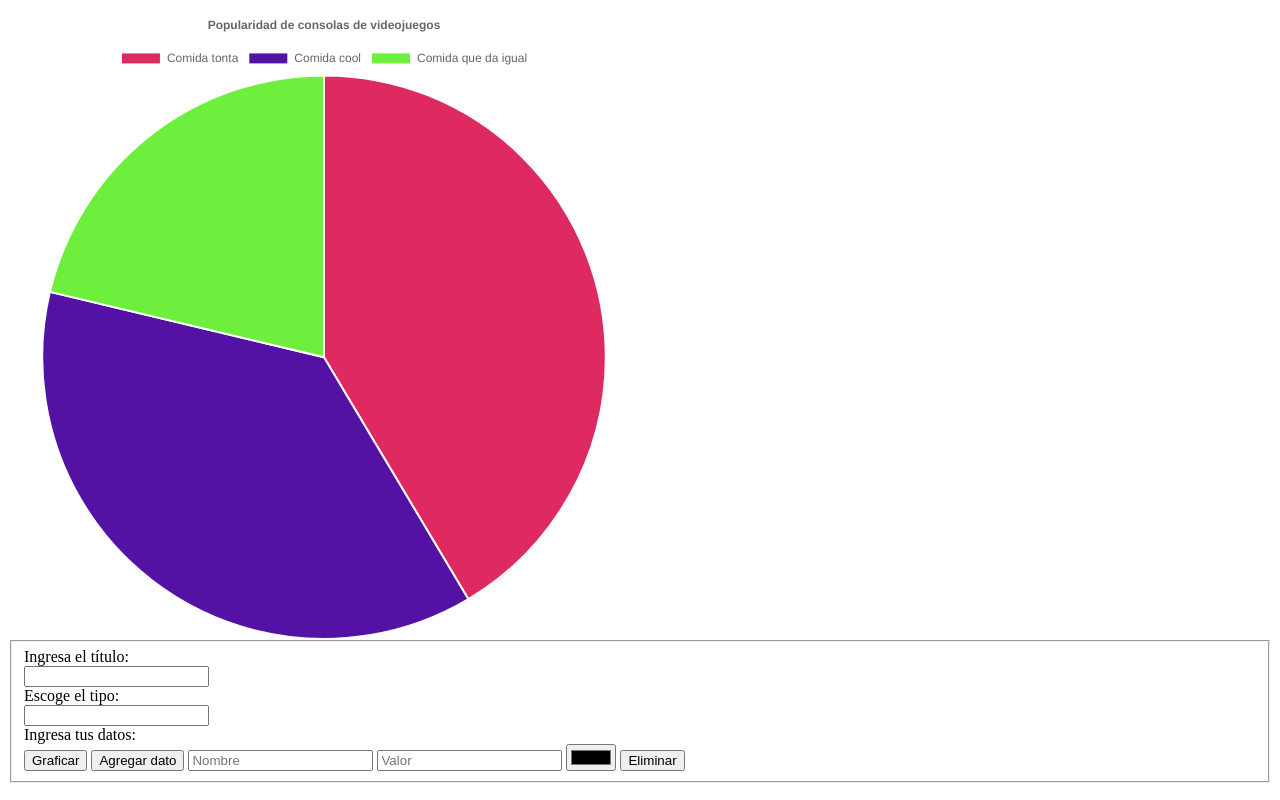
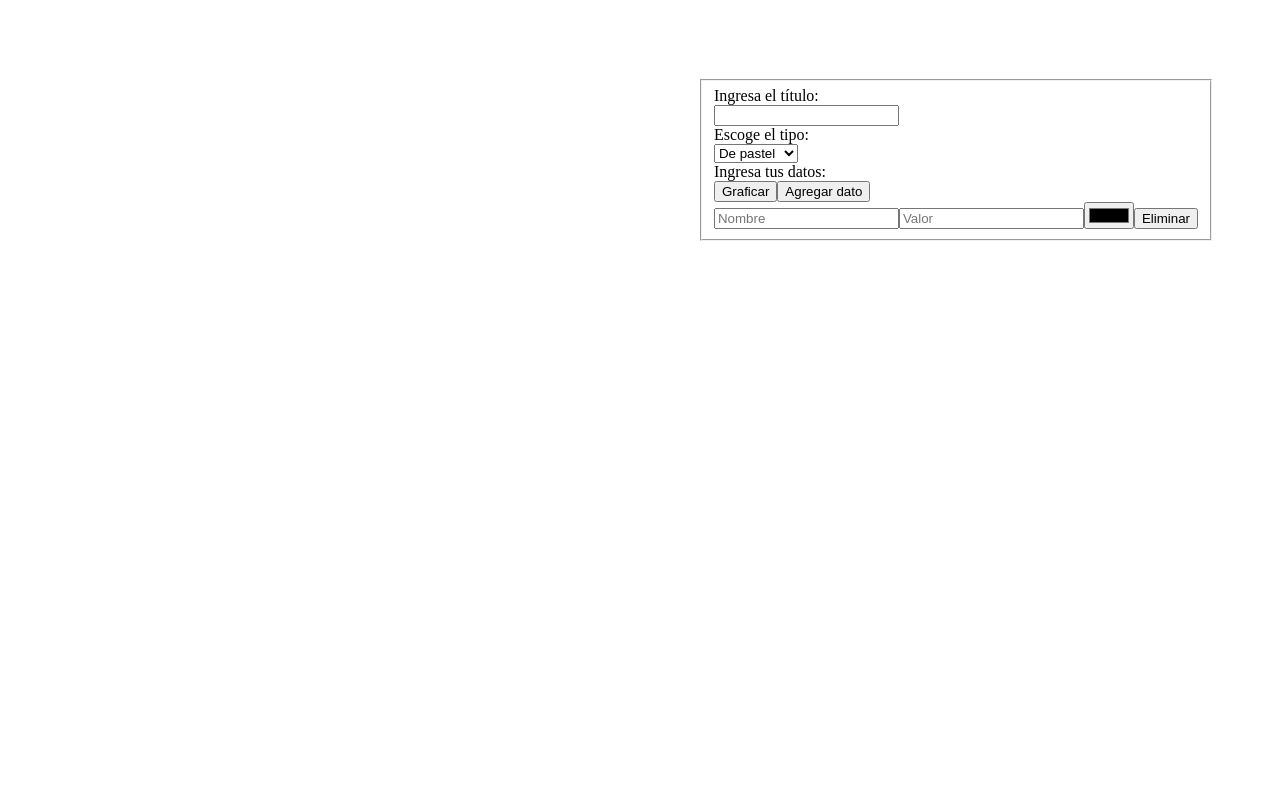
Before and after one commit to Whoever-ThisIs/JS_AbrahamLopez, a plain HTML site: page act18/templates/act18.html in a window 1280 px wide. Both pictures are taken after a click on the button "Graficar". Drawn offline with nearby package versions, Linux system fonts and the light colour scheme.

Commit message:
FEAT Cambios en act18 y 16. Subida de act 2

```diff
--- a/act18/dynamics/act18.js
+++ b/act18/dynamics/act18.js
@@ -1,22 +1,132 @@
 $(document).ready(()=>{
-  let ctx = $("#canvas")[0].getContext('2d');
+  body();
+  var titulo = document.getElementsByClassName("titulo").value;
+  if (titulo == undefined) {
+    titulo = "Gráfica";
+  }
+  if (graphic.length > 0) {
+
+    for (var i = 0; i < graphic.length; i++) {
+      labels.push(graphic[i].name);
+      bgColors.push(graphic[i].color);
+      values.push(graphic[i].value);
+    }
+  }
+  var type = document.getElementById("type").value;
+  let ctx = $("#canvas")[0].getContext("2d");
+  if (labels.length != 0 && bgColors.length != 0 && values.length != 0) {
+    console.log("xd");
     let grafica = new Chart(ctx, {
 
-    type: 'pie',
+      type: type,
       data: {
-      labels: ['Comida tonta', 'Comida cool','Comida que da igual'],
+        labels: inlabels(),
         datasets: [{
-        backgroundColor: ["#de2a61","#5412a5","#6fef3d"],
-        data: [69230,62300,35550],
+          backgroundColor: inbg(),
+          data: invalues(),
         }]
       },
 
       options: {
         title:{
           display: true,
-        text: 'Popularidad de consolas de videojuegos'
+          text: titulo
         }
       }
+    });
+  }
+  $(".go").click(()=>{
+    for (var i = 0; i < elements; i++) {
+      var name = document.getElementsByClassName("name");
+      console.log(name);
+      var value = document.getElementsByClassName("value");
+      console.log(value);
+      var color = document.getElementsByClassName("color");
+      console.log(color);
+      if (name[0].value != undefined && value[0].value != undefined && color[0].value != undefined) {
+        var data = {
+          name: name[i].value,
+          value: value[i].value,
+          color: color[i].value
+        }
+        graphic.push(data)
+      }
+    }
+    console.log(graphic);
+  })
+});
 
-  });
-});
+let elements = 1;
+let graphic = [];
+let labels = [];
+let bgColors = [];
+let values = [];
+
+function body(){
+  let formA = "<form class='' action='index.html' method='post'>"+
+  "<fieldset>"+
+  "Ingresa el título:<br><input type='text' id='titulo'><br>"+
+  "Escoge el tipo:<br><select id='type'>"+
+  "<option value='pie'>De pastel</option>"+
+  "<option value='bar'>Barra</option>"+
+  "<option value='polarArea'>Área polar</option>"+
+  "</select><br>"+
+  "Ingresa tus datos:<br>"+
+  "<button type='button' class='go'>Graficar</button>"+
+  "<button type='button' class='add'>Agregar dato</button><br>";
+  let element = "<input type='text' class='name' placeholder='Nombre'>"+
+  "<input type='text' class='value' placeholder='Valor'>"+
+  "<input type='color' class='color'>"+
+  "<button type='button' class='delete'>Eliminar</button><br>";
+  let formB = "</fieldset>"+
+  "</form>";
+
+  for (var i = 0; i < elements; i++) {
+    formA += element
+  }
+  formA += formB
+  document.getElementById('myform').innerHTML = formA;
+  $(".delete").click(()=>{
+    if (elements>1) {
+      elements--;
+    }
+    body();
+  })
+  $(".add").click(()=>{
+    elements++;
+    body();
+  })
+}
+function inlabels(){
+  let x = "["
+  for (var i = 0; i < labels.length; i++) {
+    x += "'"+labels[i]+"'";
+    if (labels[i] != labels.length - 1) {
+      x += ","
+    }
+  }
+  x += "]";
+  return x;
+}
+function inbg(){
+  let y = "["
+  for (var i = 0; i < bgColors.length; i++) {
+    y += "'"+bgColors[i]+"'";
+    if (bgColors[i] != bgColors.length - 1) {
+      y += ","
+    }
+  }
+  y += "]";
+  return y;
+}
+function invalues(){
+  let z = "["
+  for (var i = 0; i < values.length; i++) {
+    z += values[i];
+    if (values[i] != values.length - 1) {
+      z += ","
+    }
+  }
+  z += "]";
+  return z;
+}
--- a/act18/statics/act18.css
+++ b/act18/statics/act18.css
@@ -1,3 +1,9 @@
+.todo{
+  align-items: center;
+  display: flex;
+  flex-direction: row;
+  justify-content: center;
+}
 .graf{
   width: 50%;
 }
--- a/act18/templates/act18.html
+++ b/act18/templates/act18.html
@@ -13,19 +13,9 @@
       <div class="graf">
         <canvas id="canvas" width="300" height="300"></canvas>
       </div>
-      <form class="" action="index.html" method="post">
-        <fieldset>
-          Ingresa el título:<br><input type="text" name="titulo"><br>
-          Escoge el tipo:<br><input type="text" name="" value=""><br>
-          Ingresa tus datos:<br>
-          <button type="button" name="button">Graficar</button>
-          <button type="button" name="button">Agregar dato</button>
-          <input type="text" name="" value="" placeholder="Nombre">
-          <input type="text" name="" value="" placeholder="Valor">
-          <input type="color" name="" value="">
-          <button type="button" name="button">Eliminar</button>
-        </fieldset>
-      </form>
+      <div id="myform">
+
+      </div>
     </div>
   </body>
 </html>
```
Also changed, not shown: act16/templates/act16.html (+2 -2 lines), 1 other file. Lines whose indentation alone changed are shown as unchanged.
